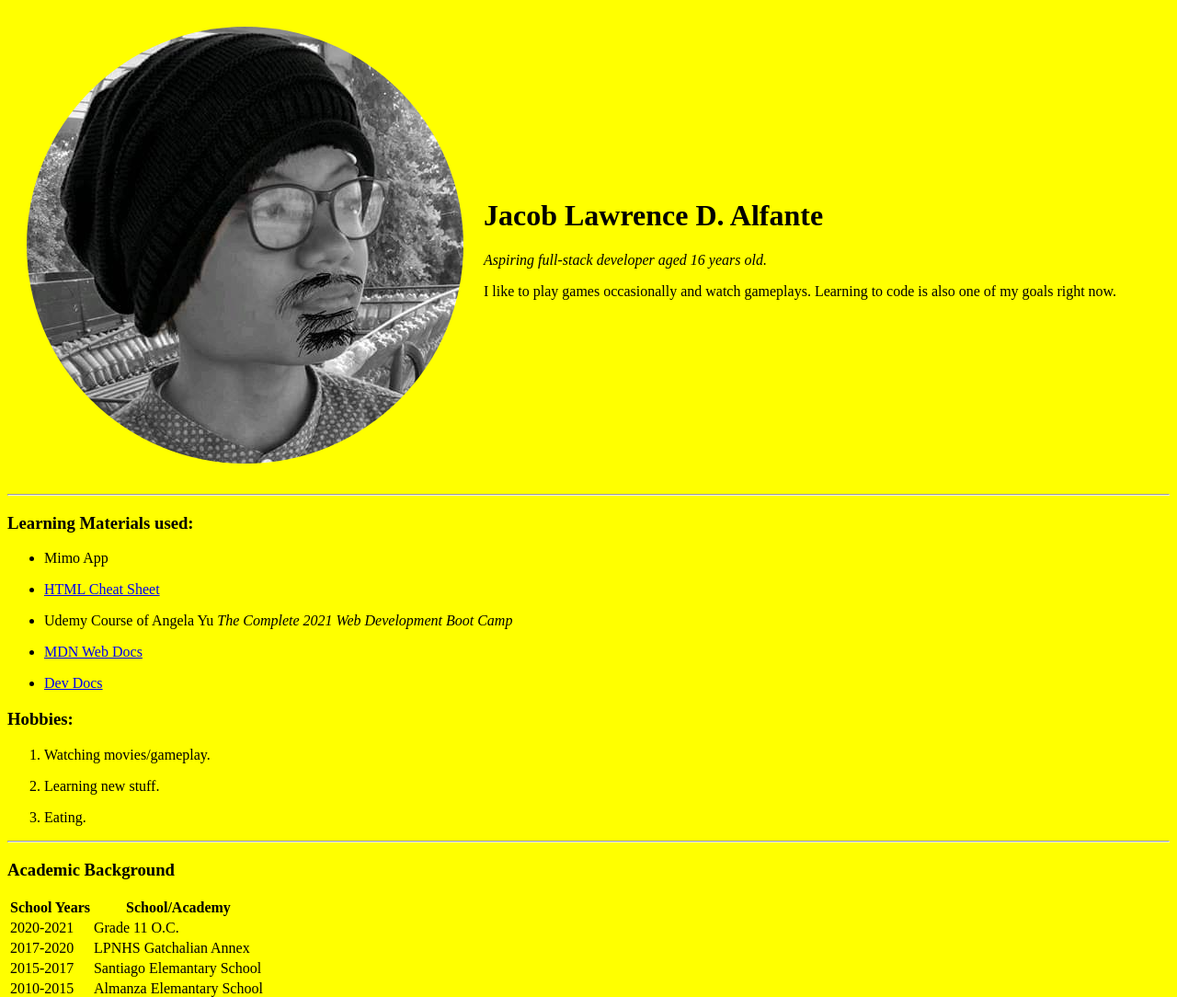
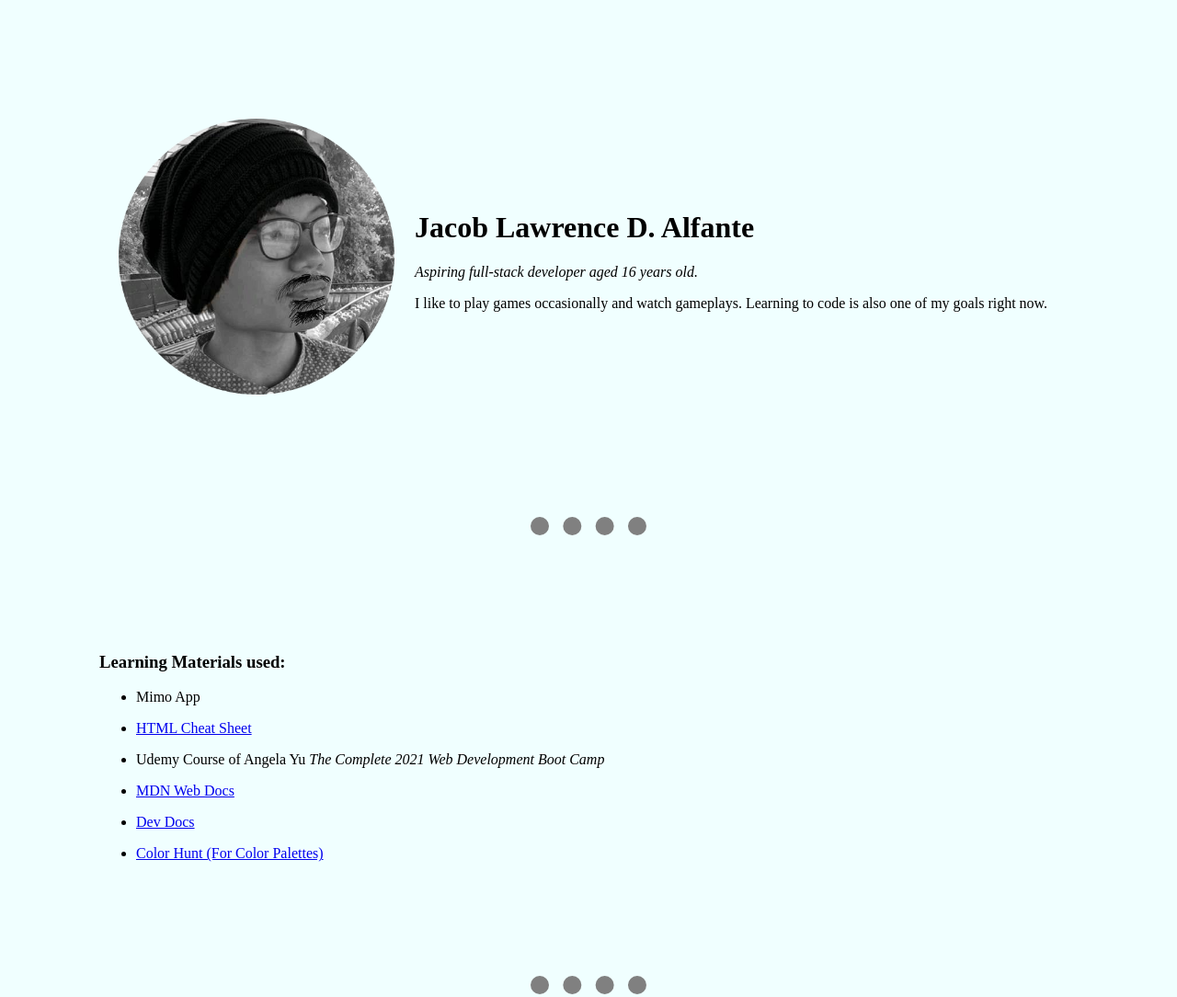
Before and after one commit to jacobalf/HTML-Practice, a plain HTML site: page index.html in a window 1280 px wide. Shown: the top 1084 px of the page at 92% size. Drawn offline with Linux system fonts and the light colour scheme; files that its build step writes are made by us from their sources.

Commit message:
New Updated Website files

```diff
--- a/index.html
+++ b/index.html
@@ -10,7 +10,7 @@
  </head>
 
  <body>
-   <table cellspacing="20px">
+   <table class="firsttable" cellspacing="20px">
      <tr>
        <td>
          <img src="Images/Index/circle-cropped.png" alt="Profile Picture Of Jacob">
@@ -31,6 +31,7 @@
      </tr>
    </table>
    <hr>
+   <div class="div1">
    <h3>
      Learning Materials used:
    </h3>
@@ -66,7 +67,15 @@
          </a>
        </p>
      </li>
+     <li>
+       <p>
+         <a href="https://colorhunt.co">Color Hunt (For Color Palettes)</a>
+       </p>
+     </li>
+   </div>
    </ul>
+   <hr>
+    <div class="div2">
    <h3>
      Hobbies:
    </h3>
@@ -87,7 +96,9 @@
        </p>
      </li>
    </ol>
+    </div>
    <hr>
+   <div class="div3">
    <h3>
      Academic Background
    </h3>
@@ -145,7 +156,9 @@
        </tr>
      </tbody>
    </table>
+  </div>
    <hr>
+   <div class="div4">
    <h3>
      Skills:
    </h3>
@@ -175,9 +188,10 @@
        </td>
      </tr>
    </table>
+  </div>
    <hr>
    <a href="contactme.html">
-     <h1>
+     <h1 style="text-align: center;">
       Contact Me.
     </h1>
   </a>
--- /dev/null
+++ b/style.css
@@ -0,0 +1,34 @@
+body {
+  background-color: azure;
+}
+
+hr {
+  border-style: dotted none none;
+  width: 10%;
+  border-width: 20px;
+  border-color: grey;
+}
+
+img {
+  height: 300px;
+}
+
+.firsttable {
+  padding: 100px;
+}
+
+.div1 {
+  padding: 100px;
+}
+
+.div2 {
+  padding: 100px;
+}
+
+.div3 {
+  padding: 100px;
+}
+
+.div4 {
+  padding: 100px;
+}
```
Also changed, not shown: contactme.html (+1 -0 lines).
